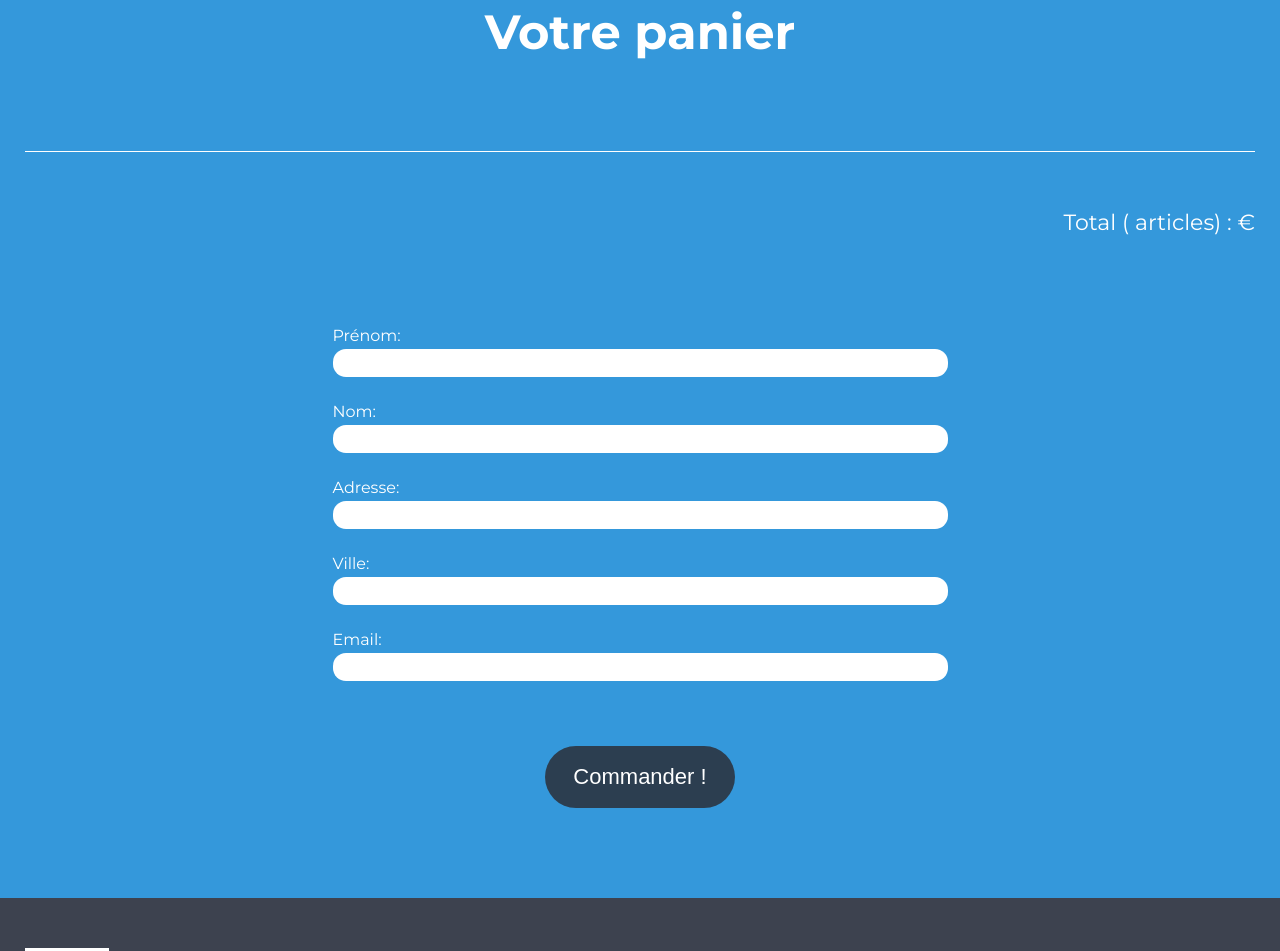
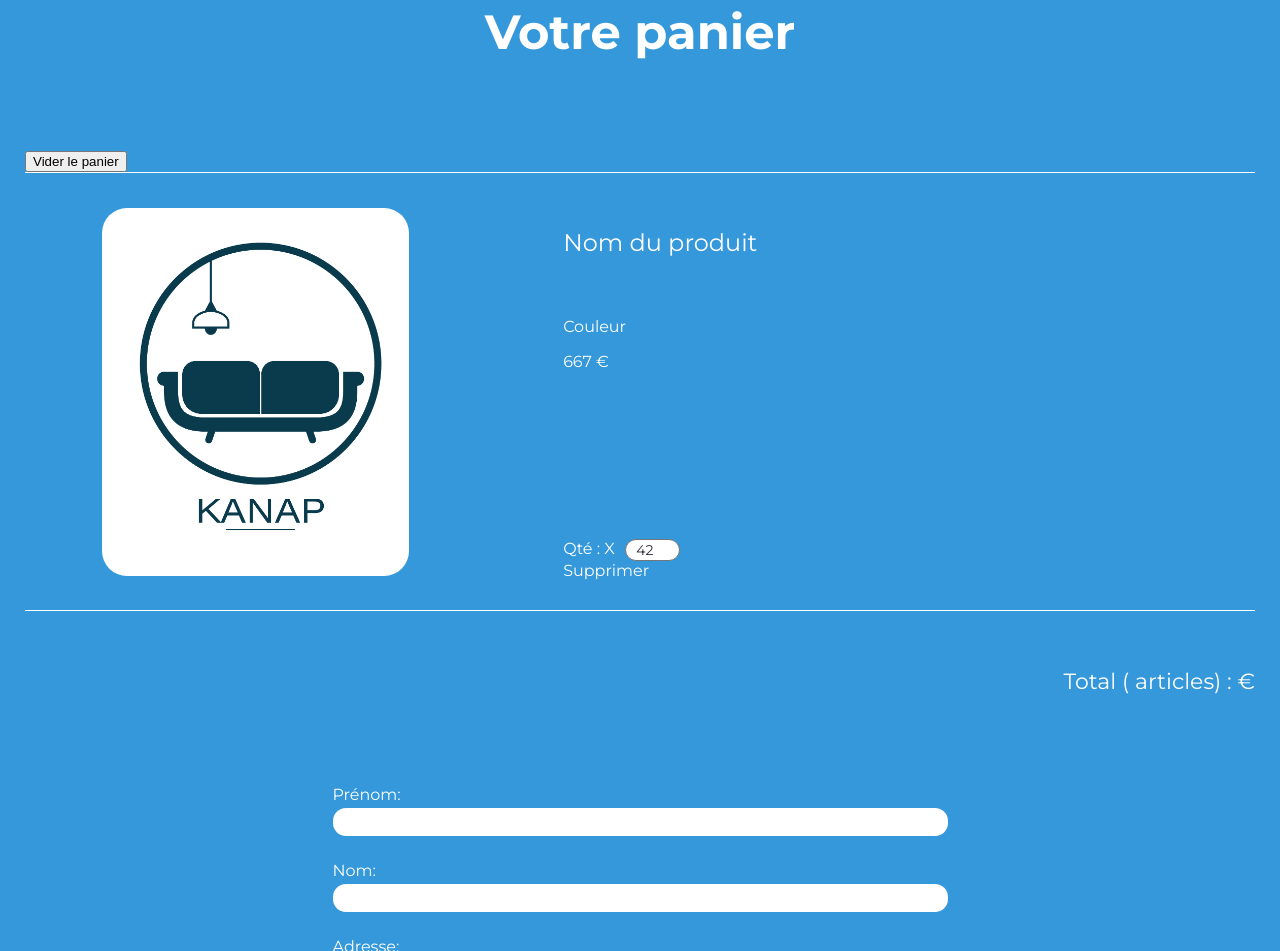
Before and after one commit to Baburru/P5-OC---Kanap, a plain HTML site: page front/html/cart.html in a window 1280 px wide. Shown: the part 855-1806 px from the top of the page. Drawn offline with Linux system fonts and the light colour scheme.

Commit message:
product v1 + panier static

```diff
--- a/front/html/cart.html
+++ b/front/html/cart.html
@@ -46,6 +46,7 @@
       <div class="limitedWidthBlock" id="limitedWidthBlock">
         <div class="cartAndFormContainer" id="cartAndFormContainer">
           <h1>Votre panier</h1>
+          <button id="clear_panier">Vider le panier</button>
           <section class="cart">
             <section id="cart__items">
              <!--  <article class="cart__item" data-id="{product-ID}" data-color="{product-color}">
@@ -63,7 +64,7 @@
                       <p>Qté : </p>
                       <input type="number" class="itemQuantity" name="itemQuantity" min="1" max="100" value="42">
                     </div>
-                    <div class="cart__item__content__settings__delete">
+                    <div class="">
                       <p class="deleteItem">Supprimer</p>
                     </div>
                   </div>
--- /dev/null
+++ b/front/js/cart.js
@@ -0,0 +1,108 @@
+console.log(sessionStorage)
+
+
+//Création des élements
+
+var panier = []
+
+const article = document.createElement("article")
+const item_img = document.createElement("div")
+const image = document.createElement("img")
+
+const item_content = document.createElement("div")
+const item_description = document.createElement("div")
+const item_settings = document.createElement("div")
+
+
+const item_title = document.createElement("h2")
+const item_color = document.createElement("p")
+const item_price = document.createElement("p")
+
+const settings = document.createElement("div")
+const settings_qtt = document.createElement("div")
+const qtt = document.createElement("p")
+const input_settings = document.createElement("input")
+
+const settings_delete = document.createElement("div")
+const del = document.createElement("p")
+
+
+
+
+const parent_article = document.getElementById("cart__items")
+const button_clear = document.getElementById("clear_panier")
+
+//Définition du contenu des élements
+
+
+
+article.classList.add("cart__item")
+
+
+item_img.classList.add("cart__item__img")
+image.src = "../images/logo.png"
+
+item_content.classList.add("cart__item__content")
+item_description.classList.add("cart__item__content__description")
+
+item_title.innerHTML = "Nom du produit"
+item_color.innerHTML = "Couleur"
+item_price.innerHTML = "667 €"
+
+settings.classList.add("cart__item__content__settings")
+settings_qtt.classList.add("cart__item__content__settings__quantity")
+
+qtt.innerHTML = "Qté : X"
+
+input_settings.type = "number"
+input_settings.classList.add("itemQuantity")
+input_settings.name = "itemQuantity"
+input_settings.max = "100"
+input_settings.min = "1"
+input_settings.value = "42"
+
+settings_delete.classList.add("cart__item__content__settings__delete")
+del.classList.add("deleteItem")
+del.innerHTML = "Supprimer"
+
+
+//Ajout de l'élement à la page
+
+parent_article.appendChild(article)
+
+article.appendChild(item_img)
+item_img.appendChild(image)
+
+article.appendChild(item_content)
+item_content.appendChild(item_description)
+item_content.appendChild(settings)
+
+item_description.appendChild(item_title)
+item_description.appendChild(item_color)
+item_description.appendChild(item_price)
+
+settings.appendChild(settings_qtt)
+
+settings_qtt.appendChild(qtt)
+settings_qtt.appendChild(input_settings)
+
+settings.appendChild(settings_delete)
+settings_delete.appendChild(del)
+
+
+
+
+
+
+
+
+//Bouton vider session storage
+
+
+button_clear.addEventListener("click", rmvCart)
+
+function rmvCart() {
+sessionStorage.clear()
+  console.log("le panier a été vidé")
+  console.log(sessionStorage)
+}
```
Also changed, not shown: front/html/product.html (+28 -12 lines), front/js/product.js (added, +59 -0 lines), front/js/script.js (+7 -5 lines).
